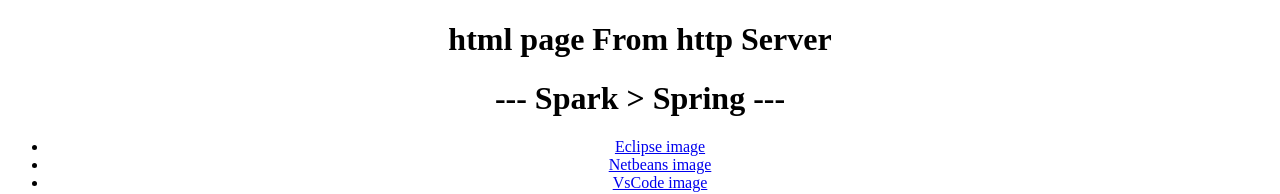
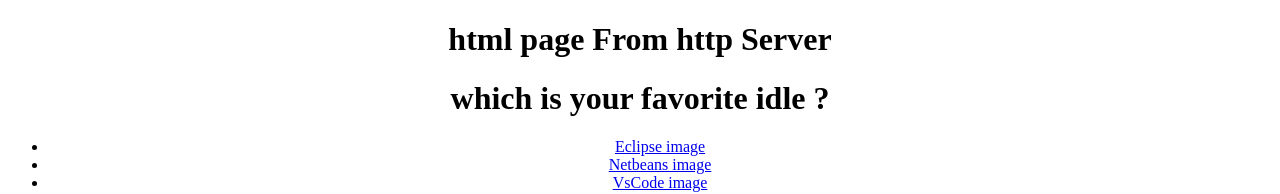
Before and after one commit to swilsonmelo/ArepClientServerChallenge01, a plain HTML site: page src/main/resources/web-pages/index2.html in a window 1280 px wide. Shown: the top 194 px of the page. Drawn offline with Linux system fonts and the light colour scheme.

```diff
--- a/src/main/resources/web-pages/index2.html
+++ b/src/main/resources/web-pages/index2.html
@@ -6,7 +6,7 @@
 </head>
 <body>
 <h1 align="center">html page From http Server</h1>
-<h1 align="center"> --- Spark > Spring --- </h1>
+<h1 align="center"> which is your favorite idle ? </h1>
 <ul align="center" >
     <li><a href="https://clientserver01.herokuapp.com/eclipse.png">Eclipse image</a></li>
     <li><a href="https://clientserver01.herokuapp.com/netbeans.png">Netbeans image</a></li>
```
